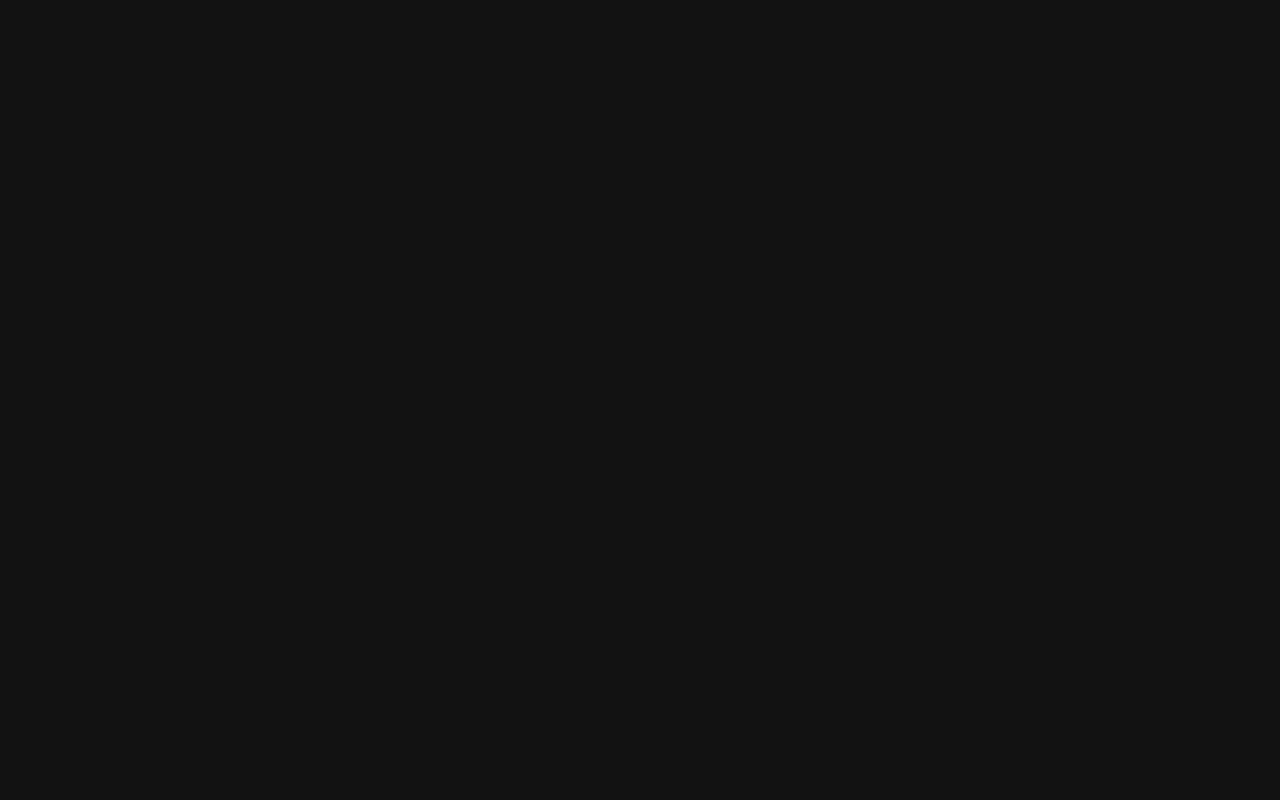
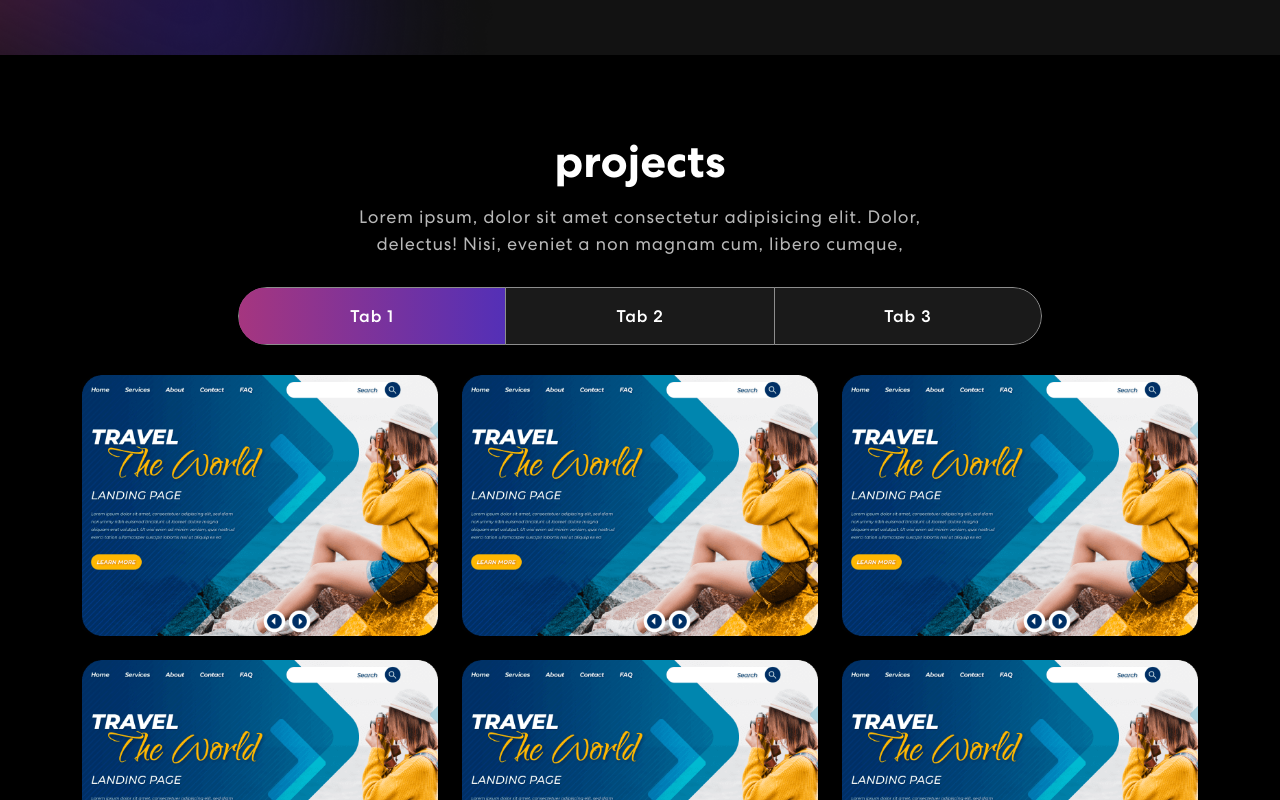
Before and after one commit to alinbrg/portfolio-react, a React (Create React App) app: page / in a window 1280 px wide. Shown: the part 1380-2180 px from the top of the page. Before the commit the page ends 1242 px from the top, so only its background shows below. Built offline with nearby package versions, Linux system fonts and the light colour scheme.

Commit message:
projects

```diff
--- a/src/App.css
+++ b/src/App.css
@@ -325,6 +325,7 @@ nav.navbar .navbar-toggler[aria-expanded="true"] .navbar-toggler-icon {
 }
 
 /************ Skills Css ************/
+
 .skill {
 	padding: 0 0 50px 0;
 	position: relative;
@@ -335,6 +336,7 @@ nav.navbar .navbar-toggler[aria-expanded="true"] .navbar-toggler-icon {
 	text-align: center;
 	padding: 60px 50px;
 	margin-top: -60px;
+	margin-bottom: 30px;
 }
 .skill h2 {
 	font-size: 45px;
@@ -395,6 +397,7 @@ nav.navbar .navbar-toggler[aria-expanded="true"] .navbar-toggler-icon {
 	border-radius: 50px;
 	background-color: rgb(255 255 255 / 10%);
 	overflow: hidden;
+	margin-bottom: 30px;
 }
 .project .nav.nav-pills .nav-item {
 	width: 33.33333%;
@@ -459,6 +462,7 @@ nav.navbar .navbar-toggler[aria-expanded="true"] .navbar-toggler-icon {
 }
 .proj-imgbx:hover::before {
 	height: 100%;
+	left: 0;
 }
 .proj-txtx {
 	position: absolute;
--- a/src/App.js
+++ b/src/App.js
@@ -3,6 +3,7 @@ import NavBar from "./components/NavBar";
 import Banner from "./components/Banner";
 import "bootstrap/dist/css/bootstrap.min.css";
 import Skills from "./components/Skills";
+import Projects from "./components/Projects";
 
 function App() {
 	return (
@@ -10,6 +11,7 @@ function App() {
 			<NavBar />
 			<Banner />
 			<Skills />
+			<Projects />
 		</div>
 	);
 }
--- /dev/null
+++ b/src/components/ProjectCard.js
@@ -0,0 +1,13 @@
+import { Col } from "react-bootstrap";
+
+export default function ProjectCard({ title, description, imgUrl }) {
+	return (
+		<Col sm={6} md={4} className="proj-imgbx">
+			<img src={imgUrl} alt="project" />
+			<div className="proj-txtx">
+				<h4>{title}</h4>
+				<span>{description}</span>
+			</div>
+		</Col>
+	);
+}
--- /dev/null
+++ b/src/components/Projects.js
@@ -0,0 +1,86 @@
+import { Col, Container, Nav, Row, Tab, TabContainer } from "react-bootstrap";
+import projImg1 from "../assets/img/project-img1.png";
+import ProjectCard from "./ProjectCard";
+
+import colorSharp2 from "../assets/img/color-sharp2.png";
+
+export default function Projects() {
+	const projects = [
+		{
+			title: "single landing page",
+			description: "web development",
+			imgUrl: projImg1,
+		},
+		{
+			title: "simple responsive page",
+			description: "web development",
+			imgUrl: projImg1,
+		},
+		{
+			title: "single landing page",
+			description: "web development",
+			imgUrl: projImg1,
+		},
+		{
+			title: "single landing page",
+			description: "web development",
+			imgUrl: projImg1,
+		},
+		{
+			title: "single landing page",
+			description: "web development",
+			imgUrl: projImg1,
+		},
+		{
+			title: "single landing page",
+			description: "web development",
+			imgUrl: projImg1,
+		},
+	];
+
+	return (
+		<section className="project" id="project">
+			<Container>
+				<Row>
+					<Col>
+						<h2>projects</h2>
+						<p>
+							Lorem ipsum, dolor sit amet consectetur adipisicing elit. Dolor,
+							delectus! Nisi, eveniet a non magnam cum, libero cumque,
+						</p>
+
+						<Tab.Container id="projects-tabs" defaultActiveKey="first">
+							<Nav variant="pills">
+								<Nav.Item>
+									<Nav.Link eventKey="first">Tab 1</Nav.Link>
+								</Nav.Item>
+								<Nav.Item>
+									<Nav.Link eventKey="second">Tab 2</Nav.Link>
+								</Nav.Item>
+								<Nav.Item>
+									<Nav.Link eventKey="third">Tab 3</Nav.Link>
+								</Nav.Item>
+							</Nav>
+							<Tab.Content>
+								<Tab.Pane eventKey="first">
+									<Row>
+										{projects.map((project, index) => {
+											return <ProjectCard key={index} {...project} />;
+										})}
+									</Row>
+								</Tab.Pane>
+								<Tab.Pane eventKey="second">
+									<Row>lorem</Row>
+								</Tab.Pane>
+								<Tab.Pane eventKey="third">
+									<Row>lorem</Row>
+								</Tab.Pane>
+							</Tab.Content>
+						</Tab.Container>
+					</Col>
+				</Row>
+			</Container>
+			<img src={colorSharp2} className="background-image-right" />
+		</section>
+	);
+}
--- a/src/components/Skills.js
+++ b/src/components/Skills.js
@@ -29,14 +29,13 @@ export default function Skills() {
 	};
 
 	return (
-		<section className="skills" id="skills">
+		<section className="skill" id="skill">
 			<Container>
 				<Row>
 					<Col>
 						<div className="skill-bx">
 							<h2>Skills</h2>
 							<p>
-								{" "}
 								Lorem ipsum, dolor sit amet consectetur adipisicing elit. Dolor,
 								delectus! Nisi, eveniet a non magnam cum, libero cumque,
 							</p>
```
